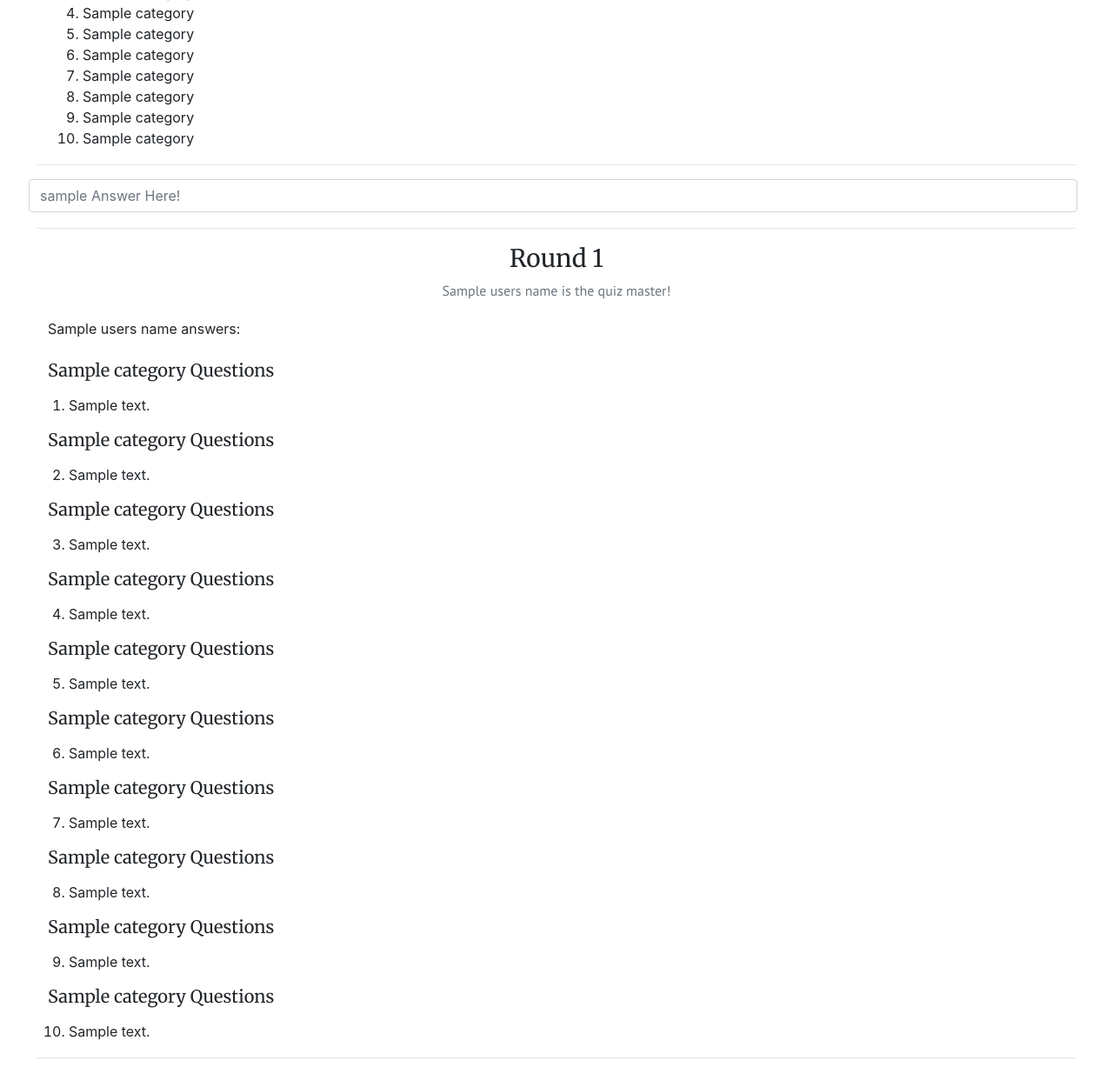
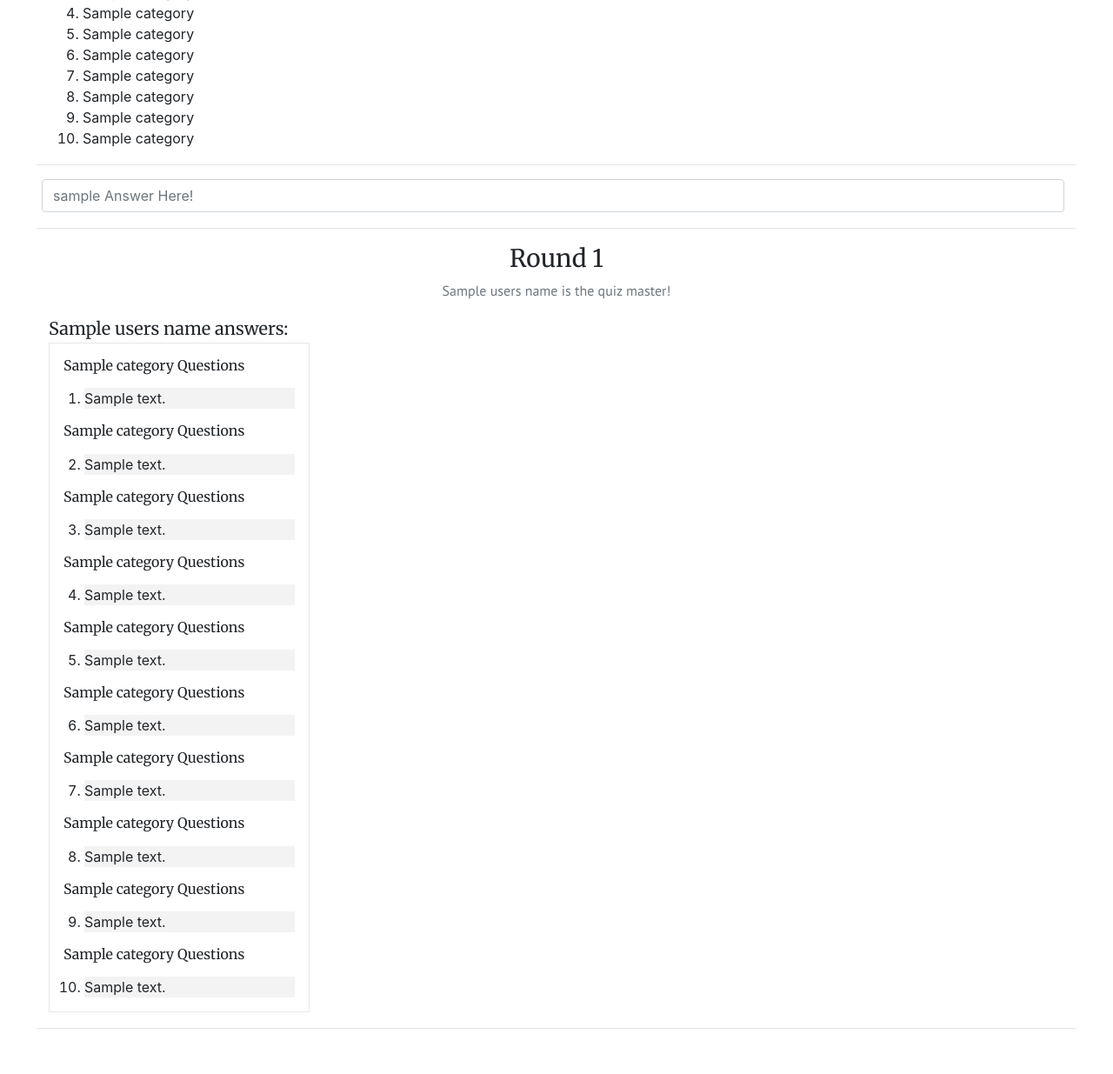
Before and after one commit to Fordalex/quiz-night, a Flask app: a page that uses templates/base.html in a window 1280 px wide. Shown: the part 332-1567 px from the top of the page at 87% size. After the commit the page ends 1515 px from the top, so only its background shows below. Run offline with Flask 2, Linux system fonts and the light colour scheme; a database or web service that is not in the repository returns one stand-in record (values such as "Sample title"); some libraries are stand-ins or nearby versions; some web fonts are replaced.

Commit message:
Making the quiz page more resposive to as many users and quiestion that might be asked.

```diff
--- a/app.py
+++ b/app.py
@@ -111,9 +111,9 @@ def index(username, quizName):
     session['quizName'] = quizName
 
     # find out the total amount of questions going to be asked.
-    userCountMinusOne = quizNameMongo['userCount']
-    totalQuestions = quizNameMongo['categories'] * quizNameMongo['questionsCount'] * userCountMinusOne
-
+    userCountMinusOne = quizNameMongo['userCount'] - 1
+    totalQuestionsPerPerson = quizNameMongo['categories'] * quizNameMongo['questionsCount'] * userCountMinusOne
+    totalQuestions = totalQuestionsPerPerson * quizNameMongo['userCount']
     # How many questions have been answered
     totalAnswers = 0
     usersName = quizNameMongo['usersNames']
@@ -190,12 +190,8 @@ def log_out():
     return redirect(url_for('menu'))
 
 # restart quiz
-@app.route('/restart_quiz')
-def restart_quiz():
-    alex_answers = mongo.db.alex.remove()
-    mum_answers = mongo.db.mum.remove()
-    joseph_answers = mongo.db.joseph.remove()
-    mongo.db.categories.remove()
+@app.route('/quiz_ended')
+def quiz_ended():
 
     session.clear()
 
--- a/static/css/style.css
+++ b/static/css/style.css
@@ -1,6 +1,7 @@
 body {
     display: flex;
     justify-content: center;
+    overflow-x: hidden;
 }
 
 .hidden {
@@ -41,21 +42,10 @@ p,a {
     width: 500px;
 }
 
-/* family quiz */
+/* quiz */
 
 .username-style {
     font-size: 24px;
-}
-
-.quiz-master {
-    display: flex;
-    align-items: flex-end;
-    justify-content: center;
-    min-height: 350px;
-    border: solid black 1px;
-    border-radius: 10px;
-    background: url('../img/quiz-master.JPG') center center no-repeat;
-    background-size: 100% 100%;
 }
 
 .quiz-master p {
@@ -64,21 +54,28 @@ p,a {
     margin-bottom: 10px;
 }
 
-.round-break {
-    height: 3px;
-    background-color: black;
-    margin-top:10px;
-    margin-bottom: 10px;
+.round-wrapper {
+    overflow: auto;
+    white-space: nowrap;
 }
 
-@media only screen and (max-width: 400px) {
+.round-container {
+    min-width: 300px;
+    display: inline-block;
+    margin-right: 10px;
+}
+
+.answers-list {
+    border: solid rgb(231, 231, 231) 1px;
+}
+
+.answers-list li:nth-child(even) {
+    background-color: rgb(243, 243, 243);
+}
+
+/* media quiries */
+@media only screen and (min-width: 750px) {
     .quiz-master p {
-
         font-size: 15px;
     }
-    .quiz-master {
-        background: none;
-        align-items: center;
-        background-color: orange;
-    }
 }
--- a/templates/base.html
+++ b/templates/base.html
@@ -9,7 +9,7 @@
     <link rel="stylesheet" href="{{ url_for('static', filename='css/style.css')}} ">
     <title>Quiz Night</title>
 </head>
-<body class="p-3">
+<body class="p-0 p-md-3">
 
     <div class="page-container">
     {%block content %}{% endblock %}
--- a/templates/menu.html
+++ b/templates/menu.html
@@ -8,6 +8,7 @@
         <div class="container-fluid p-0">
             <p class="text-center">Please enter the name of your quiz!</p>
             <form method="POST">
+                <label class="mt-2">Quiz Name</label>
                 <input type="text" name="quizName" class="form-control" placeholder="Smith's Quiz" required>
                 <label class="mt-2">Pin</label>
                 <input type="number" class="form-control" name="pin" placeholder="5467" required>
--- a/templates/quiz.html
+++ b/templates/quiz.html
@@ -7,8 +7,8 @@
     <img src="https://img.icons8.com/fluent/25/000000/settings.png" class="click-icon float-right"  data-toggle="collapse" href="#settings"/>
 </div>
 <div class="collapse col-12 mt-3" id="settings">
-    <a href="{{ url_for('restart_quiz') }}">
-        <button class="btn btn-danger btn-sm">End Quiz</button>
+    <a href="{{ url_for('quiz_ended') }}">
+        <button class="btn btn-danger btn-sm">Finished Quiz</button>
     </a>
     <a href="{{ url_for('log_out') }}" class="float-right">
         <button class="btn btn-warning btn-sm">Log out</button>
@@ -24,7 +24,7 @@
 <div class="row m-0 p-0 px-2 mb-3">
     <div class="col-7 col-md-12 p-0">
         <!-- quiz settings, how many questions and categories -->
-        <div class="row">
+        <div class="row m-0 p-0">
             <div class="col-12 col-md p-0">
                 <p class="m-0">Total Players: {{ quiz.userCount }}</p>
             </div>
@@ -84,7 +84,7 @@
 <hr class="mb-3">
 
 <!-- answer question -->
-<div class="row p-0">
+<div class="row p-0 m-0">
     <div class="col-12 mb-3 px-2">
         <form action="{{ url_for('save') }}" method="POST">
             <div class="d-flex justify-content-center">
@@ -109,19 +109,18 @@
         {% set quizMaster = quiz.usersNames[round] %}
         <p class="text-secondary m-0 text-center">{{ quizMaster }} is the quiz master!</p>
     </div>
-    <div class="col-10 m-0 p-0">
+    <div class="col-12 m-0 p-0">
         <!-- each round -->
-        <div class="row m-0 p-0">
+        <div class="m-0 p-0 px-3 round-wrapper">
             {% for user in range(quiz.userCount) %}
             {% set usersName = quiz.usersNames[user] %}
                 {% if usersName != quizMaster %}
-                    <div class="col">
-                        <label class="mt-3">{{ usersName }} answers:</label>
-                        <br>
-                        <ol class="p-0">
+                    <div class="round-container">
+                        <h5 class="mt-3 mb-1">{{ usersName }} answers:</h5>
+                        <ol class="p-0 answers-list px-3 pb-3">
                             <!-- display the categories -->
                             {% for cat in range(quiz.categories) %}
-                                <h5 class="my-3">{{ quiz.usersData[quizMaster]['categories'][cat] }} Questions</h5>
+                                <h6 class="my-3">{{ quiz.usersData[quizMaster]['categories'][cat] }} Questions</h6>
                                 <!-- Users answers -->
                                 {% for answer in range(quiz.questionsCount) %}
                                     {% set answerIndex = cat * quiz.questionsCount %}
```
